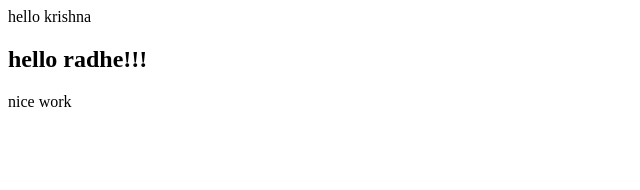
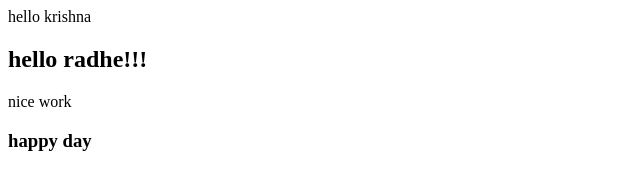
Before and after one commit to Aurelia-2209/localrepo, a plain HTML site: page demo/index.html in a window 1280 px wide. Shown: the whole page, without its empty margins (0-640 px from the left). Drawn offline with Linux system fonts and the light colour scheme.

Commit message:
hello day

```diff
--- a/demo/index.html
+++ b/demo/index.html
@@ -3,3 +3,4 @@
     hello radhe!!!
 </h2>
 <p>nice work</p>
+<h3>happy day</h3>
```
